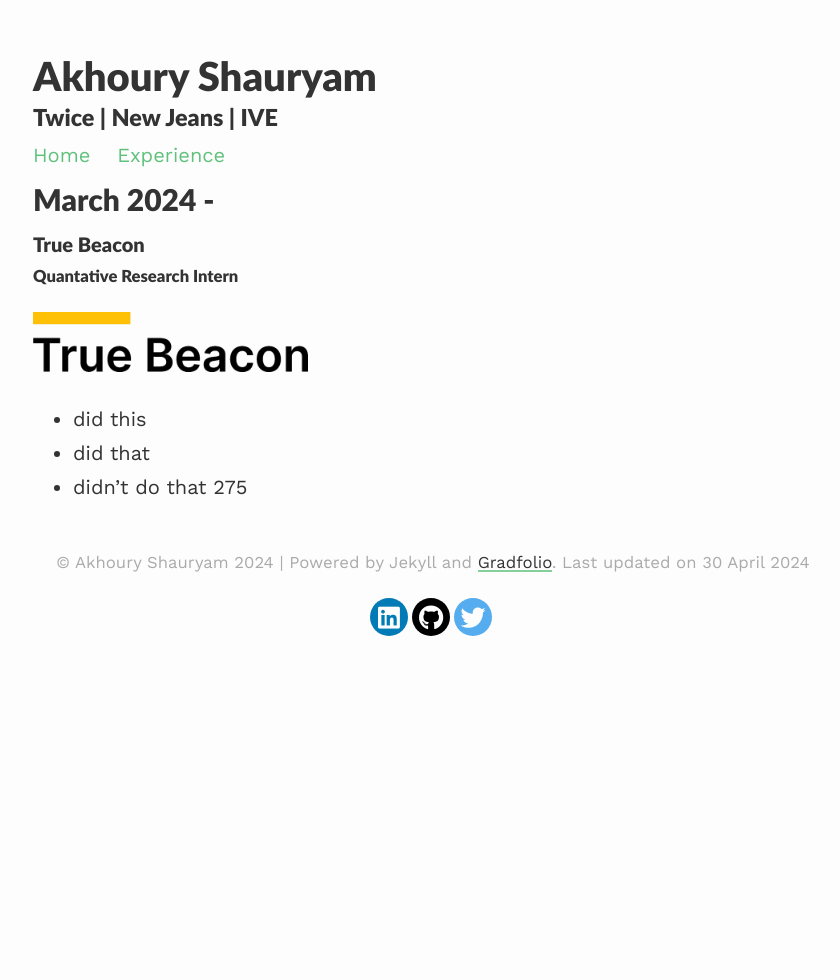
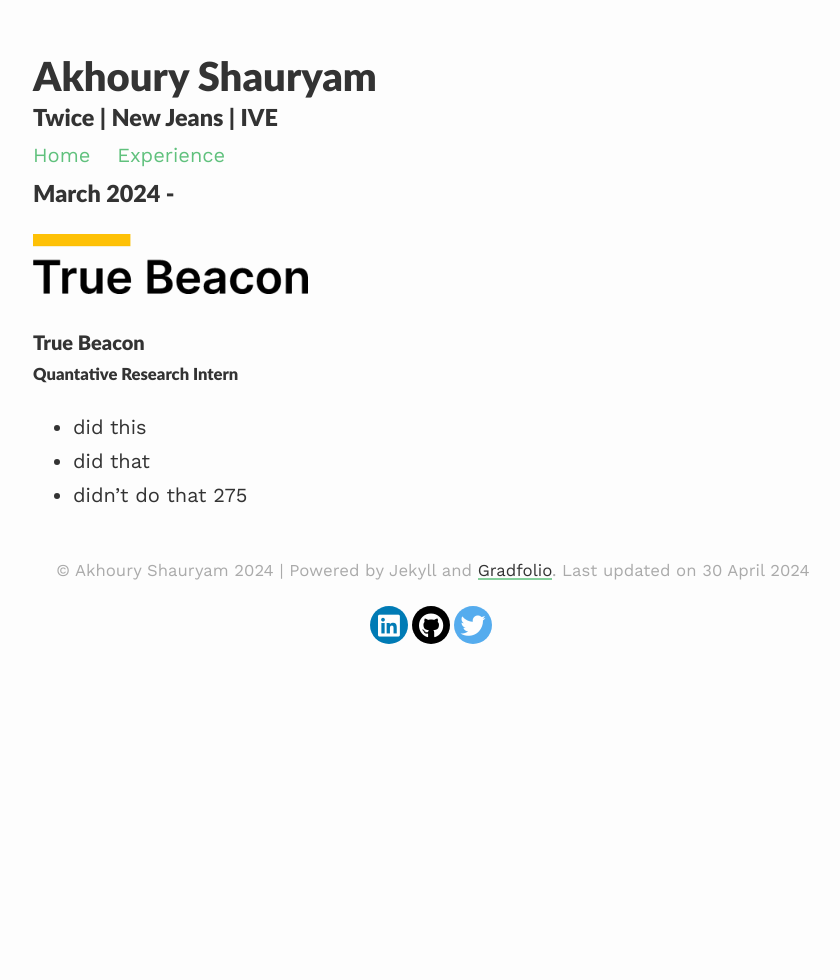
Before and after one commit to Satan-Claws/Satan-Claws.github.io, a Jekyll site: the page built from _pages/Experience.md, in a window 1280 px wide. Shown: the whole page, without its empty margins (207-1047 px from the left). Built offline with Jekyll 4.4.1, drawn with Linux system fonts in a browser that asks for light colours; nearby versions of some CDN libraries.

Commit message:
Update Experience.md

```diff
--- a/_pages/Experience.md
+++ b/_pages/Experience.md
@@ -5,10 +5,10 @@
 published: true
 ---
 
-## March 2024 -
+### March 2024 -
+<img src="/assets/images/TrueBeacon.png" width="275">
 #### True Beacon
 ##### Quantative Research Intern
-<img src="/assets/images/TrueBeacon.png" width="275">
 
 - did this
 - did that
```
